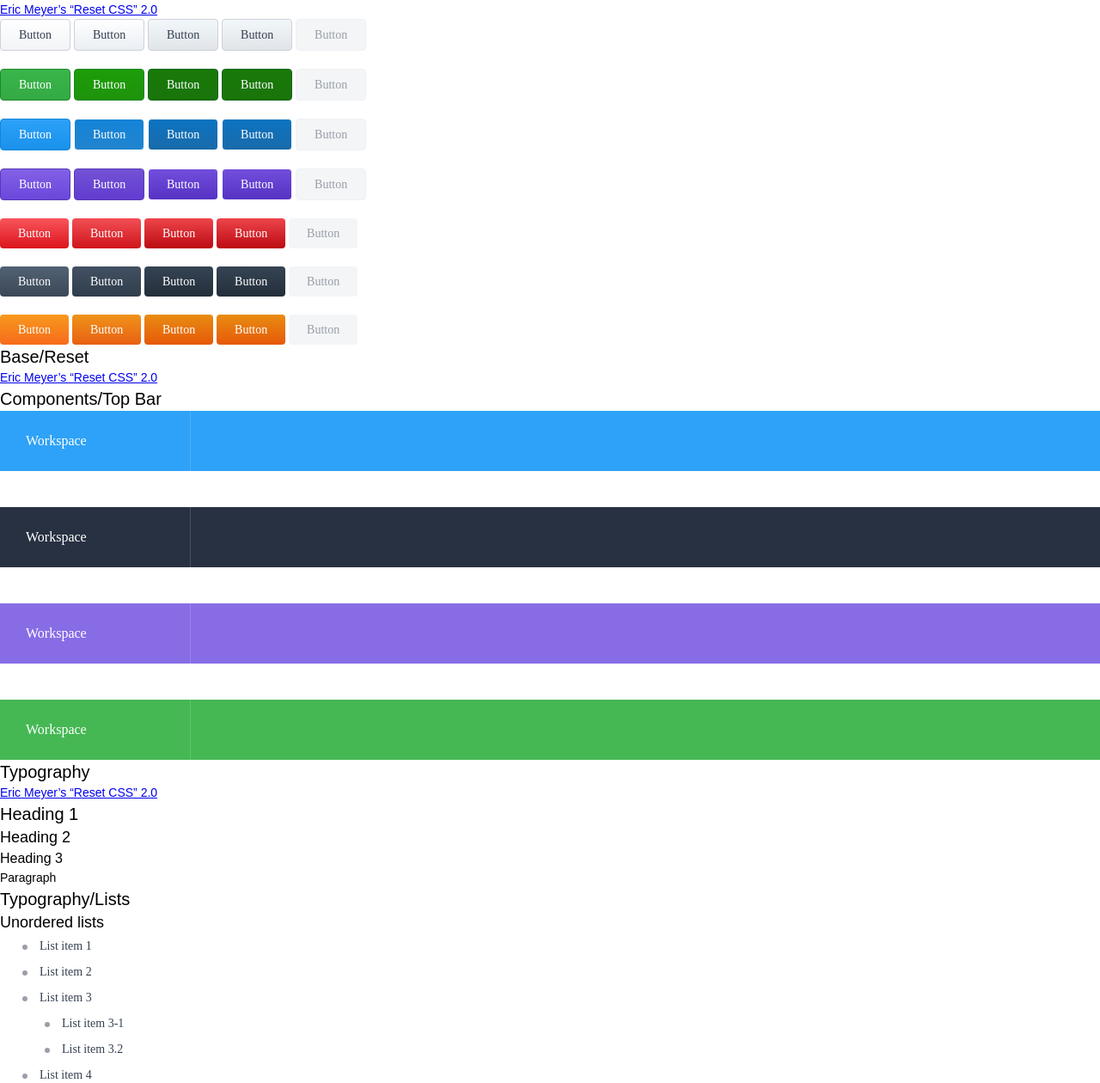
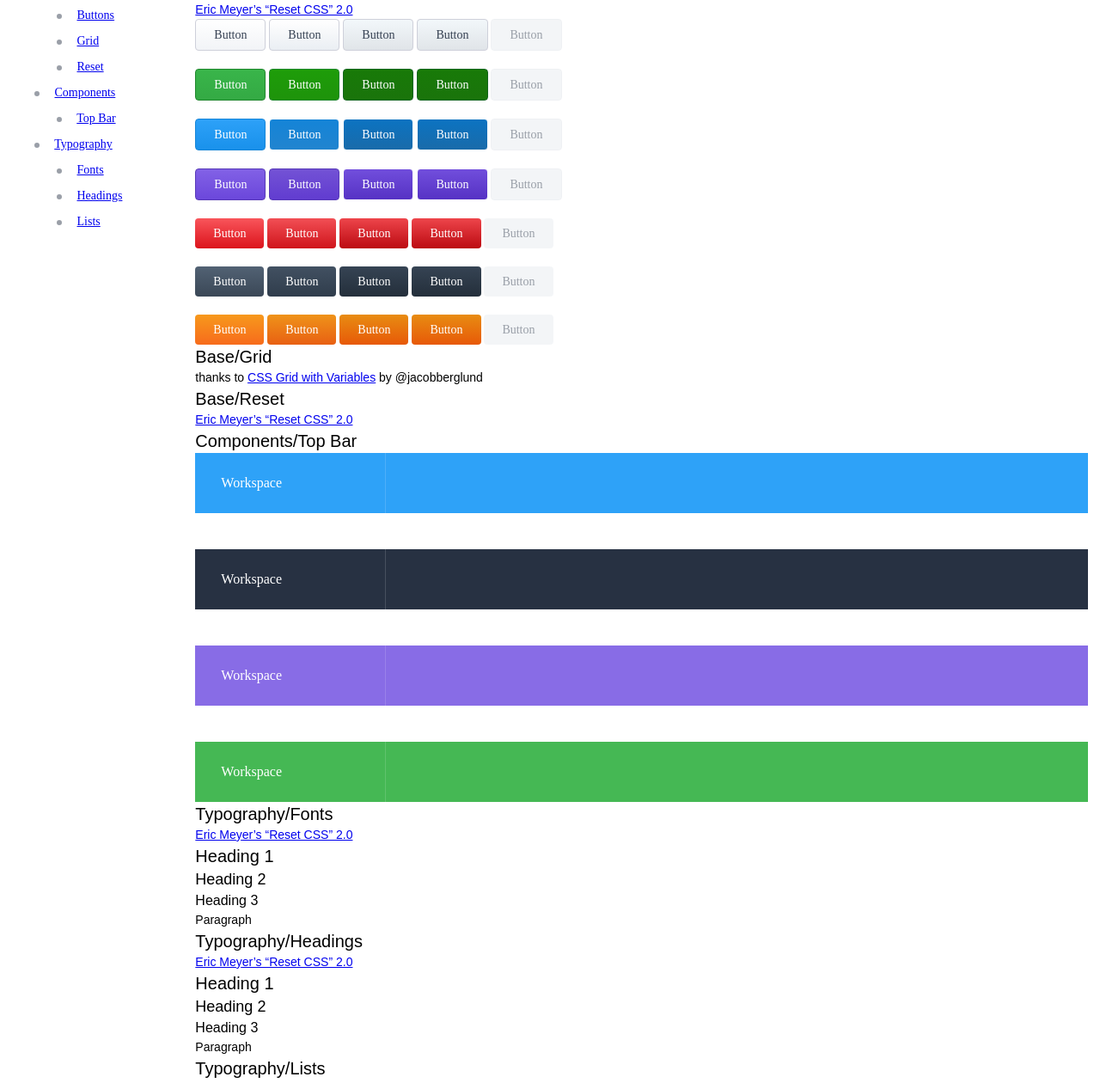
Before and after one commit to alicerce/alicerce-css--old, a website: page docs/index.html in a window 1280 px wide. Shown: the part 97-1357 px from the top of the page at 86% size. Drawn offline with Linux system fonts and the light colour scheme.

Commit message:
dist: update dist

```diff
--- a/docs/index.html
+++ b/docs/index.html
@@ -86,6 +86,12 @@ video {
   font-size: 100%;
   font: inherit;
   vertical-align: baseline;
+  box-sizing: border-box;
+}
+*,
+*:before,
+*:after {
+  box-sizing: inherit;
 }
 article,
 aside,
@@ -121,6 +127,67 @@ q:after {
 table {
   border-collapse: collapse;
   border-spacing: 0;
+}
+:root {
+  --columns: 12;
+  --gutter: 14px;
+}
+.container {
+  display: flex;
+  flex-direction: row;
+  flex-wrap: wrap;
+}
+.columns {
+  align-content: stretch;
+  align-items: stretch;
+  display: flex;
+  flex-direction: row;
+  flex-wrap: wrap;
+  justify-content: flex-start;
+  width: 100%;
+}
+.column {
+  display: block;
+  flex-basis: calc((100% / var(--columns)) * var(--column-width));
+  order: 0;
+  padding-left: calc(var(--gutter));
+  padding-right: calc(var(--gutter));
+}
+.column.is-1 {
+  --column-width: 1;
+}
+.column.is-2 {
+  --column-width: 2;
+}
+.column.is-3 {
+  --column-width: 3;
+}
+.column.is-4 {
+  --column-width: 4;
+}
+.column.is-5 {
+  --column-width: 5;
+}
+.column.is-6 {
+  --column-width: 6;
+}
+.column.is-7 {
+  --column-width: 7;
+}
+.column.is-8 {
+  --column-width: 8;
+}
+.column.is-9 {
+  --column-width: 9;
+}
+.column.is-10 {
+  --column-width: 10;
+}
+.column.is-11 {
+  --column-width: 11;
+}
+.column.is-12 {
+  --column-width: 12;
 }
 @import url("https://fonts.googleapis.com/css?family=Source+Sans+Pro:400,600");
 :root {
@@ -378,6 +445,16 @@ ol li:before,
   </div>
   <div class='top-bar-section'>
     <div class='top-bar-nav'>
+    </div>
+  </div>
+</div>
+
+<div id="styleguide">
+
+  <div class='container'>
+    <div class='columns'>
+
+      <div class='column is-2'>
         <ul>
             <li>
                 <a class="submenulink" href="#" data-section="Base">
@@ -387,6 +464,11 @@ ol li:before,
                     <li>
                       <a href="#Base-Buttons">
                         Buttons
+                      </a>
+                    </li>
+                    <li>
+                      <a href="#Base-Grid">
+                        Grid
                       </a>
                     </li>
                     <li>
@@ -409,16 +491,31 @@ ol li:before,
                 </ul>
             </li>
             <li>
-              <a class="sectionlink" href="#" data-section="Typography">
+                <a class="submenulink" href="#" data-section="Typography">
                   Typography
+                </a>
+                <ul class="submenu" data-submenu="Typography">
+                    <li>
+                      <a href="#Typography-Fonts">
+                        Fonts
+                      </a>
+                    </li>
+                    <li>
+                      <a href="#Typography-Headings">
+                        Headings
+                      </a>
+                    </li>
+                    <li>
+                      <a href="#Typography-Lists">
+                        Lists
                       </a>
                     </li>
                 </ul>
-    </div>
-  </div>
+            </li>
+        </ul>
       </div>
 
-<div id="styleguide">
+      <div class='column is-10'>
           <div class="section" id="Base-Buttons" data-section="Base" data-heading="Buttons">
             <div class="comment">
               <h3 class="is-text-h1">
@@ -472,6 +569,16 @@ ol li:before,
 <button class="button is-orange is-focused">Button</button>
 <button class="button is-orange is-active">Button</button>
 <button class="button is-orange is-disabled">Button</button>
+            </div>
+
+
+          </div>
+          <div class="section" id="Base-Grid" data-section="Base" data-heading="Grid">
+            <div class="comment">
+              <h3 class="is-text-h1">
+                Base/Grid
+              </h3>
+              <p>thanks to <a href="https://codepen.io/jacobberglund/pen/bwxxRy">CSS Grid with Variables</a> by @jacobberglund</p>
             </div>
 
 
@@ -530,10 +637,25 @@ ol li:before,
 
 
           </div>
-    <div class="section" id="Typography-" data-section="Typography" data-heading="">
+          <div class="section" id="Typography-Fonts" data-section="Typography" data-heading="Fonts">
             <div class="comment">
               <h3 class="is-text-h1">
-          Typography
+                Typography/Fonts
+              </h3>
+              <p><a href="http://meyerweb.com/eric/tools/css/reset/">Eric Meyer&#x2019;s &#x201C;Reset CSS&#x201D; 2.0</a></p>
+<p></p><h1>Heading 1</h1><p></p>
+<p></p><h2>Heading 2</h2><p></p>
+<h3>Heading 3</h3>
+
+<p>Paragraph</p>
+            </div>
+
+
+          </div>
+          <div class="section" id="Typography-Headings" data-section="Typography" data-heading="Headings">
+            <div class="comment">
+              <h3 class="is-text-h1">
+                Typography/Headings
               </h3>
               <p><a href="http://meyerweb.com/eric/tools/css/reset/">Eric Meyer&#x2019;s &#x201C;Reset CSS&#x201D; 2.0</a></p>
 <p></p><h1>Heading 1</h1><p></p>
@@ -582,3 +704,8 @@ ol li:before,
 
           </div>
       </div>
+    </div>
+
+  </div>
+
+</div>
```
Also changed, not shown: dist/index.css, 1 other file. Lines whose indentation alone changed are shown as unchanged.
